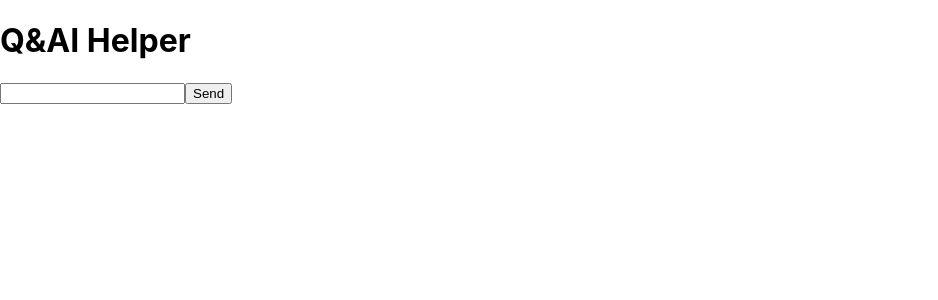
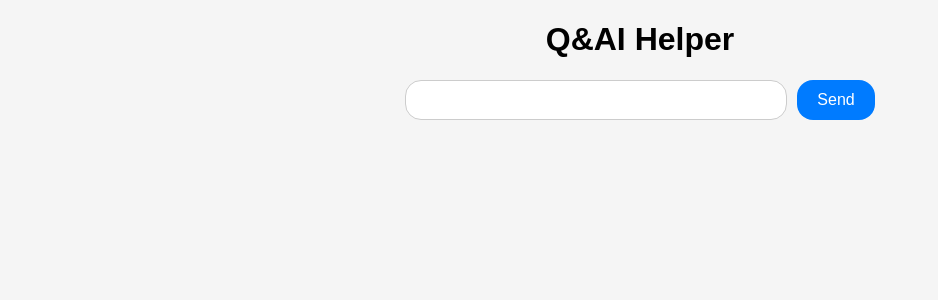
Before and after one commit to vquijano12/my-chatbot, a React (Create React App) app in the folder frontend/: page / in a window 1280 px wide. Shown: the top 300 px of the page, without its empty margins (0-938 px from the left). Built offline with nearby package versions, Linux system fonts and the light colour scheme.

Commit message:
style: improve overall chat UI and layout

```diff
--- a/frontend/src/App.css
+++ b/frontend/src/App.css
@@ -0,0 +1,79 @@
+/* App.css */
+body {
+  font-family: Arial, sans-serif;
+  background: #f5f5f5;
+}
+
+h1 {
+  text-align: center;
+}
+
+form {
+  display: flex;
+  justify-content: center;
+  margin: 20px 0;
+}
+
+input[type="text"] {
+  width: 60%;
+  padding: 10px;
+  font-size: 1em;
+  border-radius: 16px;
+  border: 1px solid #ccc;
+}
+
+button {
+  padding: 10px 20px;
+  margin-left: 10px;
+  font-size: 1em;
+  border-radius: 16px;
+  border: none;
+  background: #007bff;
+  color: white;
+  cursor: pointer;
+}
+
+button:hover {
+  background: #0056b3;
+}
+
+div {
+  max-width: 600px;
+  margin: 0 auto;
+}
+
+div > div {
+  margin: 10px 0;
+}
+
+.user-row {
+  display: flex;
+  justify-content: flex-end;
+}
+
+.user-message {
+  text-align: right;
+  color: black;
+  background: #e0e0e0;
+  display: inline-block;
+  padding: 10px 16px;
+  border: 2px solid #007bff;
+  border-radius: 16px 16px 4px 16px;
+  margin-left: 40px;
+}
+
+.assistant-row {
+  display: flex;
+  justify-content: flex-start;
+}
+
+.assistant-message {
+  text-align: left;
+  color: black;
+  background: #ffffff;
+  display: inline-block;
+  padding: 10px 16px;
+  border: 2px solid #ccc;
+  border-radius: 16px 16px 16px 4px;
+  margin-right: 40px;
+}
--- a/frontend/src/App.js
+++ b/frontend/src/App.js
@@ -1,5 +1,6 @@
 import React, { useState } from "react";
 import { generateResponse } from "./api";
+import "./App.css";
 
 const App = () => {
   const [input, setInput] = useState("");
@@ -23,7 +24,7 @@ const App = () => {
         ...prev,
         {
           role: "assistant",
-          content: "An error occurred whil generating the response.",
+          content: "An error occurred while generating the response.",
         },
       ]);
     }
@@ -44,9 +45,15 @@ const App = () => {
         {messages.map((msg, idx) => (
           <div
             key={idx}
-            style={{ textAlign: msg.role === "user" ? "right" : "left" }}
+            className={msg.role === "user" ? "user-row" : "assistant-row"}
           >
-            <b>{msg.role === "user" ? "You" : "Bot"}:</b> {msg.content}
+            <div
+              className={
+                msg.role === "user" ? "user-message" : "assistant-message"
+              }
+            >
+              <b>{msg.role === "user" ? "You" : "Bot"}:</b> {msg.content}
+            </div>
           </div>
         ))}
       </div>
```
